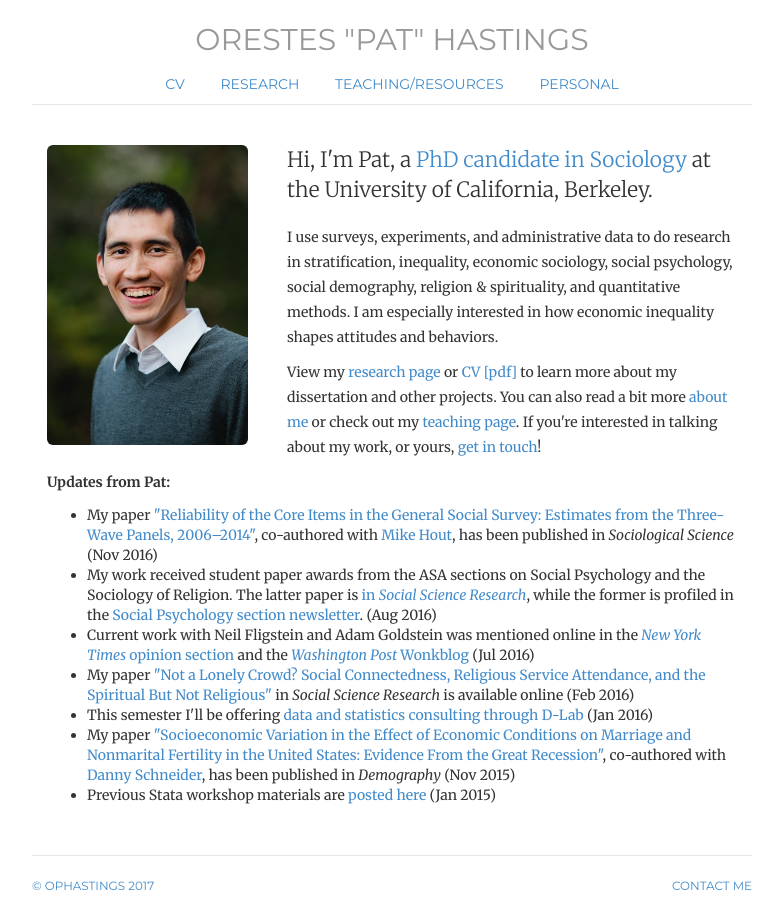
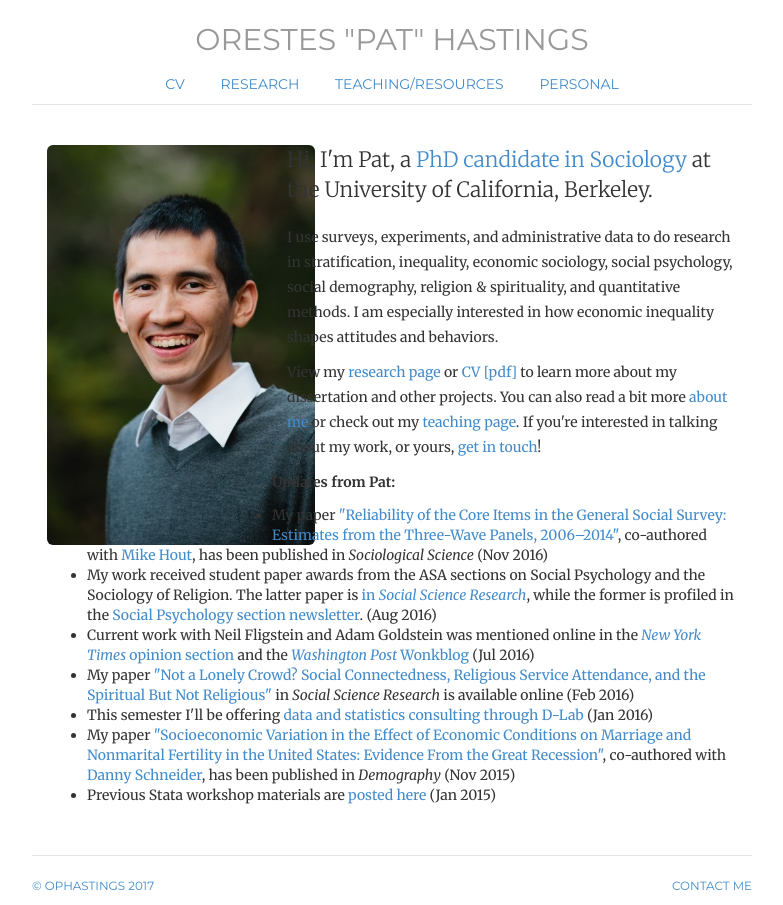
Before and after one commit to ophastings/ophastings.github.io, a Jekyll site: the page built from index.html, in a window 1280 px wide. Shown: the whole page, without its empty margins (248-1031 px from the left). Built offline with Jekyll 4.4.1, drawn with Linux system fonts in a browser that asks for light colours; comment, search, counter and statistics services are not loaded.

Commit message:
Update index.html

```diff
--- a/index.html
+++ b/index.html
@@ -11,7 +11,7 @@ description: Website of Orestes Pat Hastings, sociology PhD candidate at UC Berk
 <!-- <div class="jumbotron"> -->
 <div class="row marketing">
 	<div class="col-sm-4">
-	<img class="img-rounded", height=300 alt="Pat Hastings" src="img/pat_hastings.jpeg">
+	<img class="img-rounded", height=400 alt="Pat Hastings" src="img/pat_hastings.jpeg">
 	</div>
 	<div itemscope itemtype="http://data-vocabulary.org/Person" class="col-sm-8">
 	<p class="lead">Hi, I'm Pat, a <a href="http://sociology.berkeley.edu/graduate-student/orestes-pat-hastings">PhD
```
